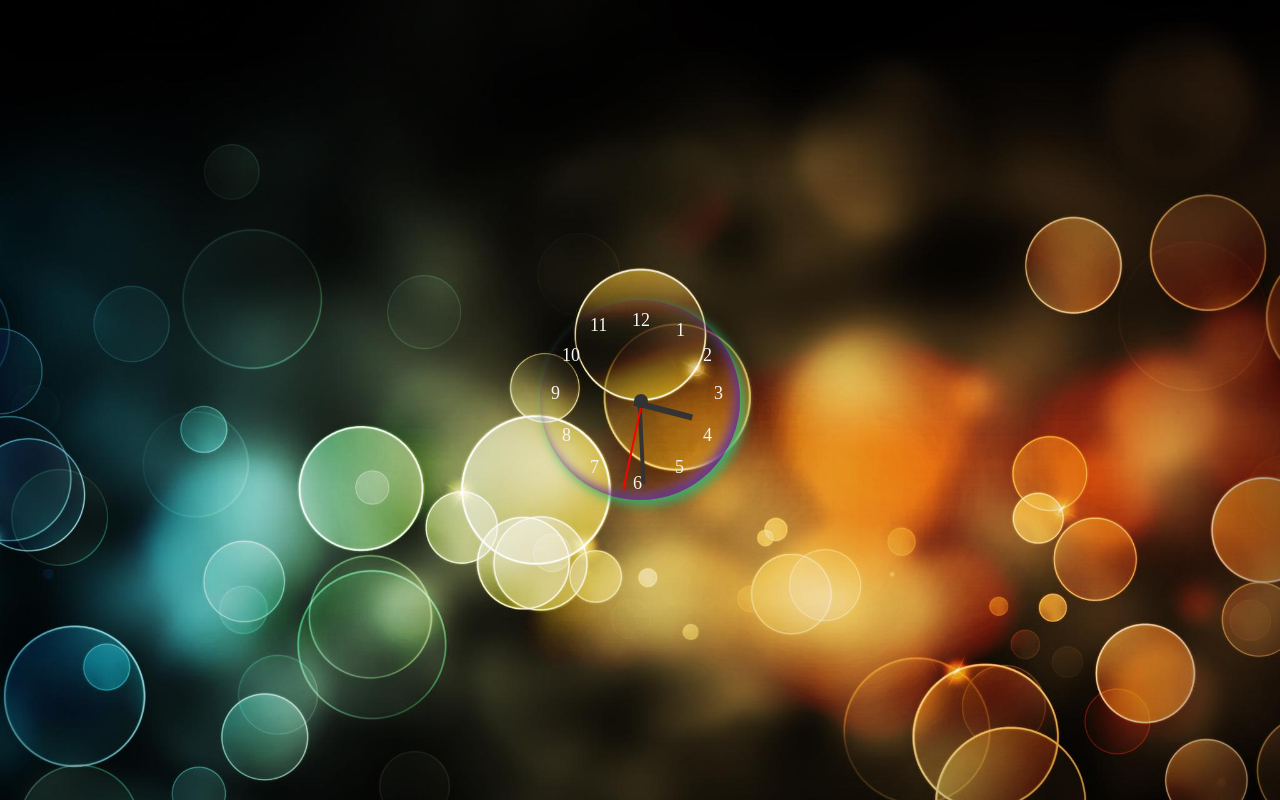
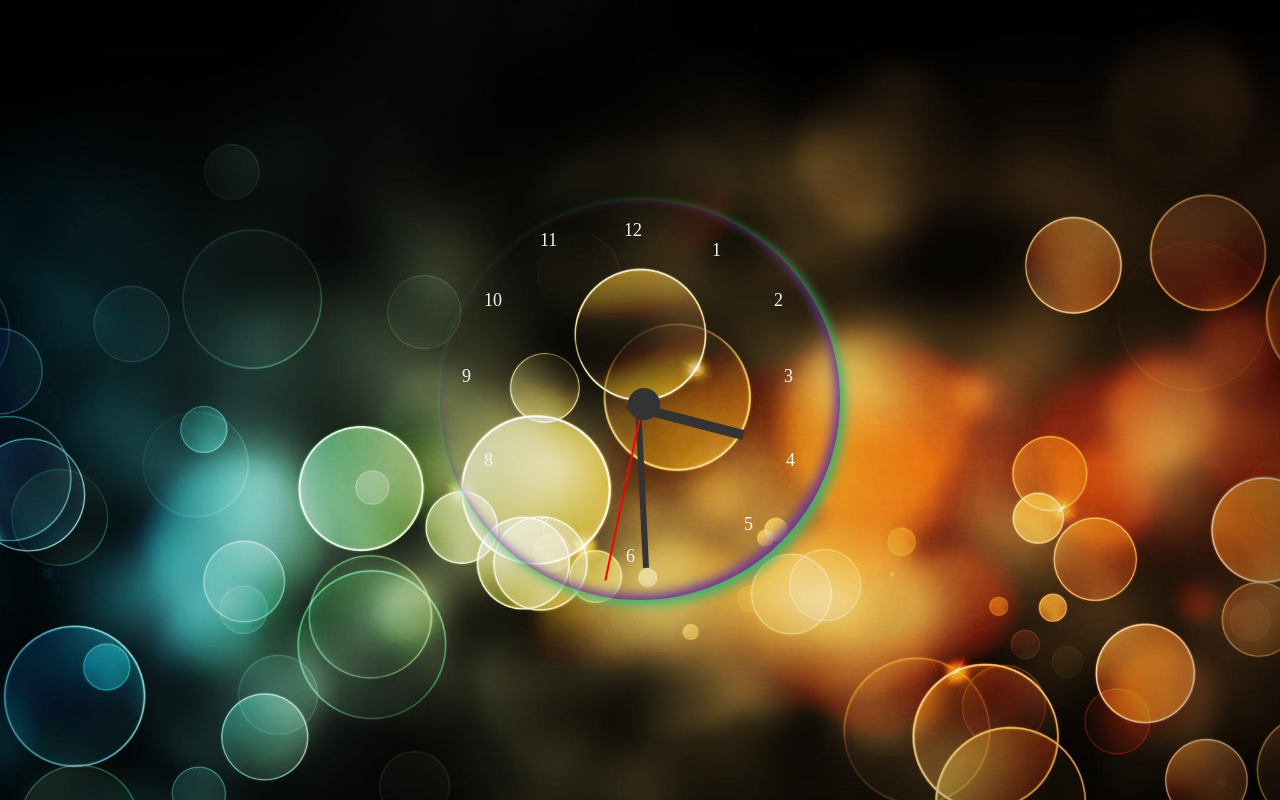
Before and after one commit to RuhamaMalik/Analog-Clock, a plain HTML site: page index.html in a window 1280 px wide. Drawn offline with Linux system fonts and the light colour scheme.

Commit message:
work complete

```diff
--- a/style.css
+++ b/style.css
@@ -1,4 +1,147 @@
+
+
 body {
+  display: flex;
+  justify-content: center;
+  align-items: center;
+  height: 100vh;
+  margin: 0;
+  background-color: black;
+  background: url("./clock2.jpg") no-repeat;
+  background-size: cover;
+
+}
+
+.clock {
+  position: relative;
+  width: 400px;
+  height: 400px;
+  border-radius: 50%;
+  background-color: transparent;
+  box-shadow: inset -5px -5px 12px rebeccapurple,
+    5px 5px 12px mediumseagreen;
+
+}
+
+.hour-hand,
+.minute-hand,
+.second-hand,
+.center-circle {
+  position: absolute;
+  background-color: #333;
+}
+
+
+
+.hour-hand {
+  width: 10px;
+  height: 120px;
+  top: 100px;
+  left: 194px;
+  transform-origin: 50% 90%;
+}
+
+.minute-hand {
+  width: 6px;
+  height: 160px;
+  top: 80px;
+  left: 196px;
+  transform-origin: 50% 90%;
+}
+
+.second-hand {
+  width: 2px;
+  height: 180px;
+  top: 60px;
+  left: 198px;
+  transform-origin: 50% 90%;
+  background-color: red;
+}
+
+.center-circle {
+  width: 32px;
+  height: 32px;
+  top: 188px;
+  left: 188px;
+  border-radius: 50%;
+
+
+
+}
+
+
+
+.number {
+  position: absolute;
+  font-size: 18px;
+  color: whitesmoke;
+  transform-origin: 50% 100%;
+  pointer-events: none;
+}
+
+.number-1 {
+  top: 20px;
+  left: 184px;
+}
+
+.number-2 {
+  top: 40px;
+  left: 272px;
+}
+
+.number-3 {
+  top: 90px;
+  left: 334px;
+}
+
+.number-4 {
+  top: 166px;
+  left: 344px;
+}
+
+.number-5 {
+  top: 250px;
+  left: 346px;
+}
+
+.number-6 {
+  top: 314px;
+  left: 304px;
+}
+
+.number-7 {
+  top: 346px;
+  left: 186px;
+}
+
+.number-8 {
+  top: 314px;
+  left: 100px;
+}
+
+.number-9 {
+  top: 250px;
+  left: 44px;
+}
+
+.number-10 {
+  top: 166px;
+  left: 22px;
+}
+
+.number-11 {
+  top: 90px;
+  left: 44px;
+}
+
+.number-12 {
+  top: 30px;
+  left: 100px;
+}
+
+
+
+/*body {
   display: flex;
   justify-content: center;
   align-items: center;
@@ -135,3 +278,5 @@ body {
   top: 15px;
   left: 50px;
 }
+
+*/
```
